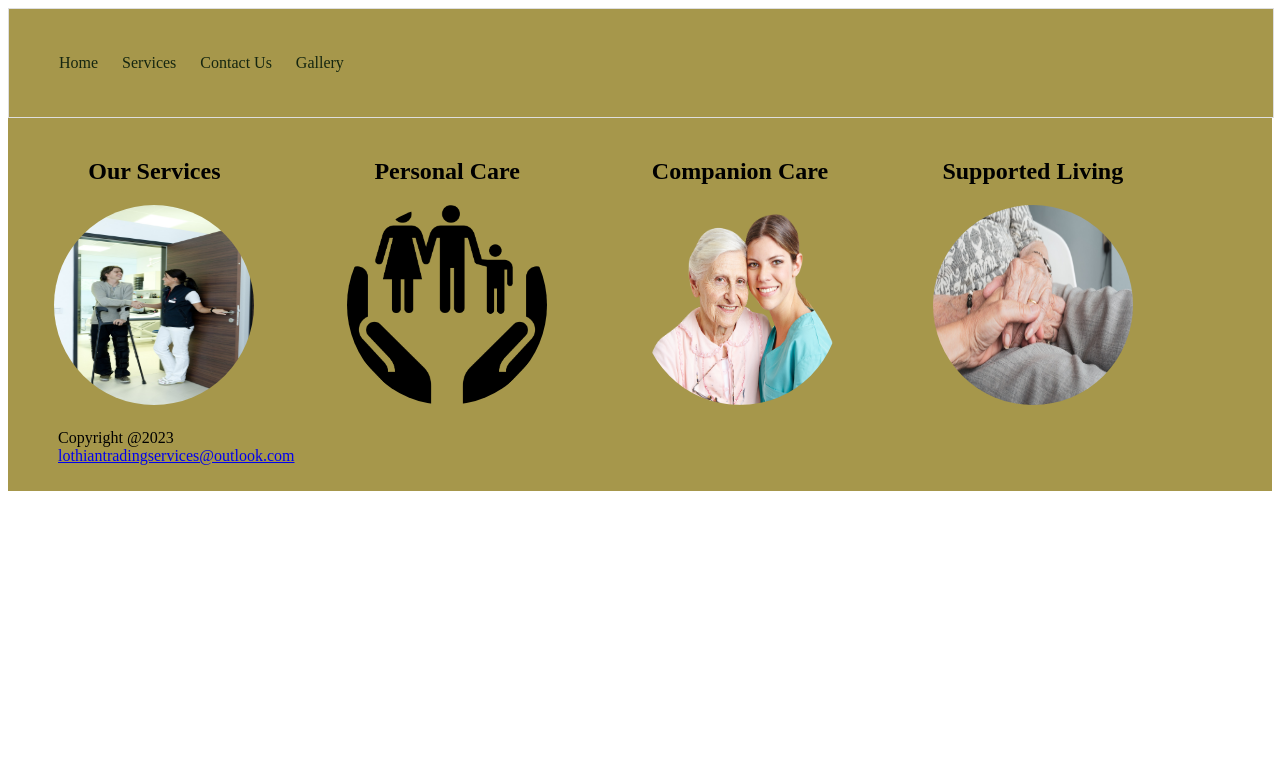
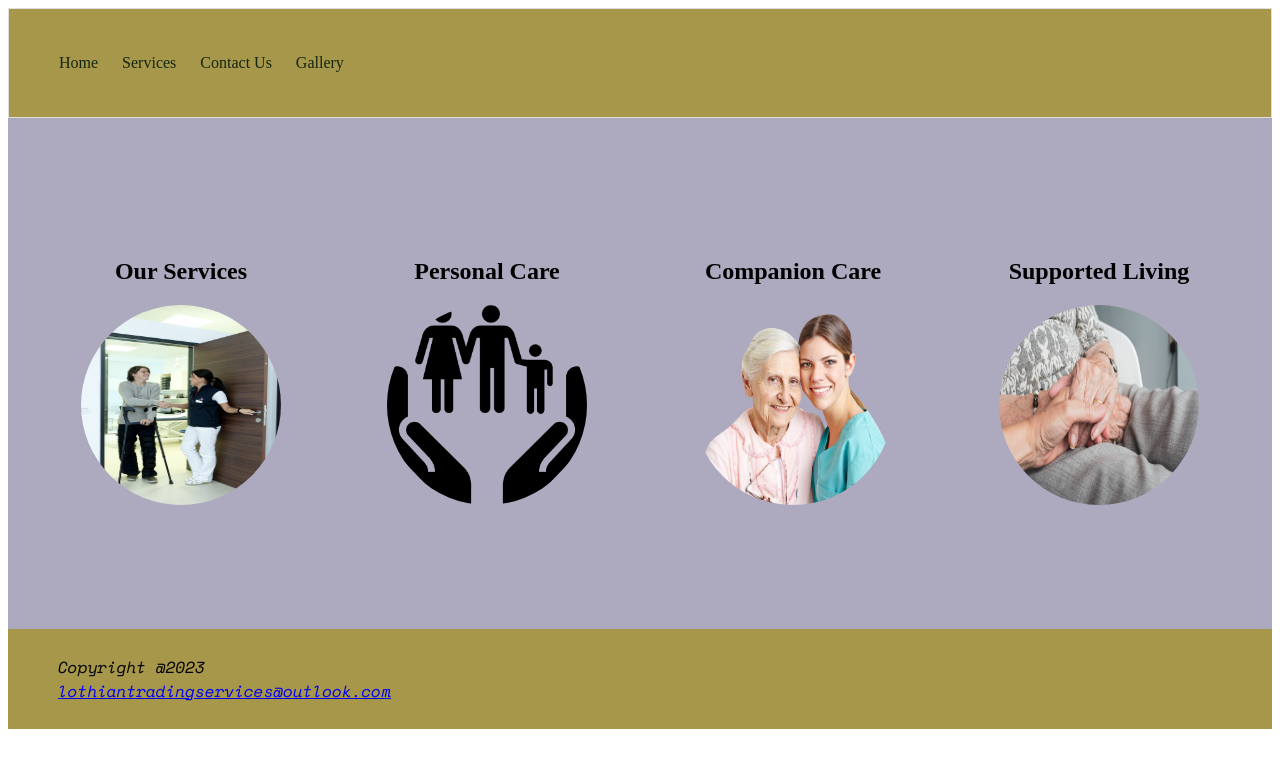
Before and after one commit to Bradzoo/LTSSocialCare, a plain HTML site: page gallery.html in a window 1280 px wide. Drawn offline with nearby package versions, Linux system fonts and the light colour scheme.

Commit message:
more changes

```diff
--- a/gallery.html
+++ b/gallery.html
@@ -6,6 +6,13 @@
   <meta name="viewport" content="width=device-width">
   <title>LTS Social Care</title>
   <link href="style.css" rel="stylesheet" type="text/css" />
+  <script src="https://kit.fontawesome.com/0677cca8cb.js" crossorigin="anonymous"></script>
+   <link rel="preconnect" href="https://fonts.googleapis.com">
+<link rel="preconnect" href="https://fonts.gstatic.com" crossorigin>
+<link href="https://fonts.googleapis.com/css2?family=Pacifico&display=swap" rel="stylesheet">
+<link rel="preconnect" href="https://fonts.googleapis.com">
+<link rel="preconnect" href="https://fonts.gstatic.com" crossorigin>
+<link href="https://fonts.googleapis.com/css2?family=Space+Mono:ital@1&display=swap" rel="stylesheet">
 </head>
   <nav>
   <ul>
@@ -24,7 +31,7 @@
   page. Try various colors for the theme: dark, light, red, orange, yellow, lime, green,
   teal, blue, blurple, magenta, pink!
   -->
-  <div class="bg-grey">
+ <div class="bg-grey">
 <div class="row">
   <div class="column-circle">
     <h2>Our Services</h2>
@@ -46,7 +53,7 @@
       <img src="Images/supported living.jpg">
   </div>
 </div>
-  </div>
+</div>
 
 <footer>
   <p>Copyright @2023<br>
--- a/style.css
+++ b/style.css
@@ -4,6 +4,14 @@ second class #BFB854
 
 
 */
+
+h1{
+  font-family: 'Pacifico', cursive;
+}
+
+p{
+font-family: 'Space Mono', monospace;
+}
 .home { background-color:#ADAABF  ;
        padding:100px;
        margin:5px;
@@ -14,13 +22,25 @@ second class #BFB854
       }
 .column-circle {
   float: left;
-  width: 20%;
-  padding: 20px;
-  text-align: center;
+  width: 25%;
+   text-align: center;
+}
+/*tells the browser to account for any border and padding in */
+/*the values you specify for an element's width and height*/
+* {
+  box-sizing: border-box;
+}
+/* Clear floats after the columns If an element is taller than the */
+/*element containing it, and it is floated, it will overflow outside of its container.*/
+ .row:after {
+  content: "";
+  display: table;
+  clear: both;
 }
 
 .bg-grey{
   background-color: #ADAABF;
+  padding:120px 20px;
 }
 
 .column-circle img{
@@ -34,7 +54,7 @@ nav{
   border:1px solid #dedede;
   color:#000000;
   overflow:hidden;
-  width:100%
+  width:100%;
 }
 
 nav ul li{
@@ -46,7 +66,7 @@ nav ul li a{
     display: block;
     line-height:56px;
   text-decoration: none;
-  padding:10px
+  padding:10px;
 
 }
 
@@ -57,9 +77,9 @@ nav ul li:hover{
 nav ul li:hover a{
   color:#204359;
 }
-footer{
-  background-color:#A6974B;
-  color:#00000;
+footer {
+  background-color:#A6974B;;
+  color:#000000;
   text-align: centre;
   padding:10px 50px;
 }
```
Also changed, not shown: contact.html (+12 -4 lines), index.html (+7 -0 lines), services.html (+7 -0 lines).
